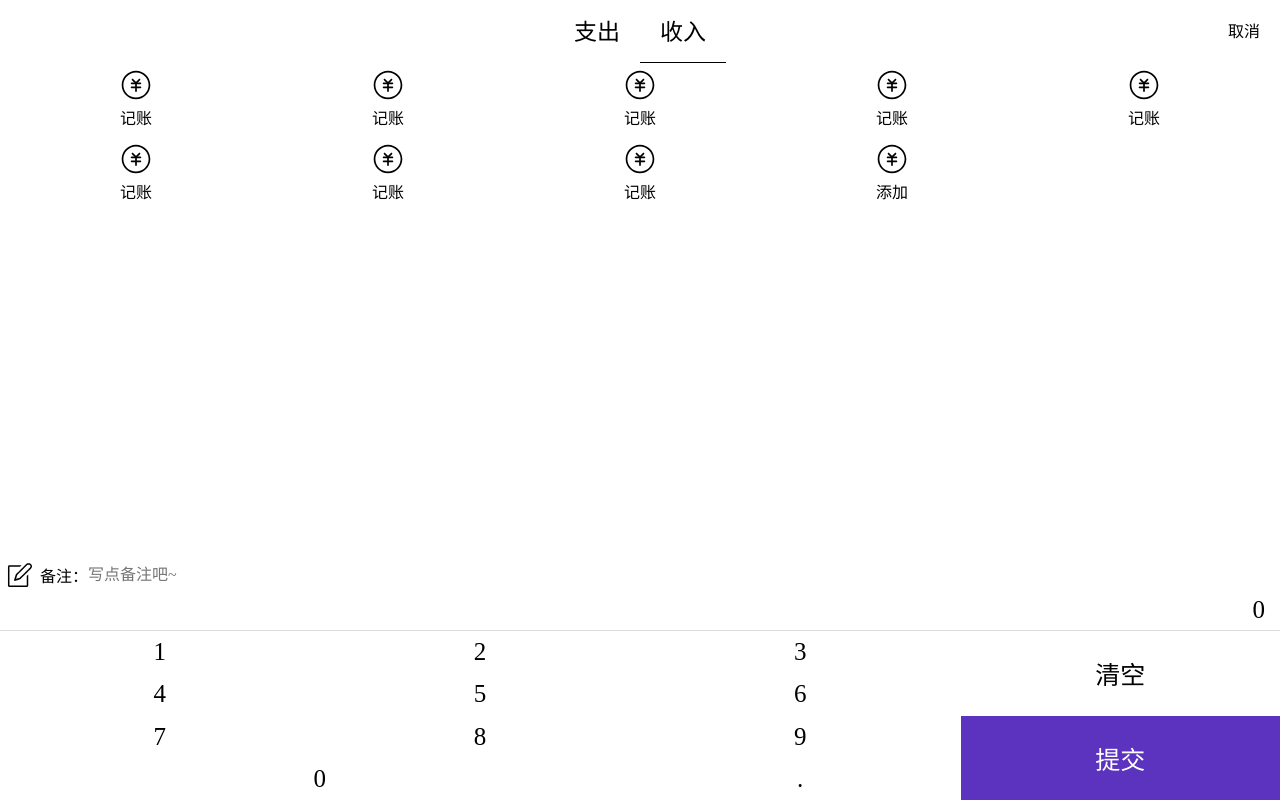
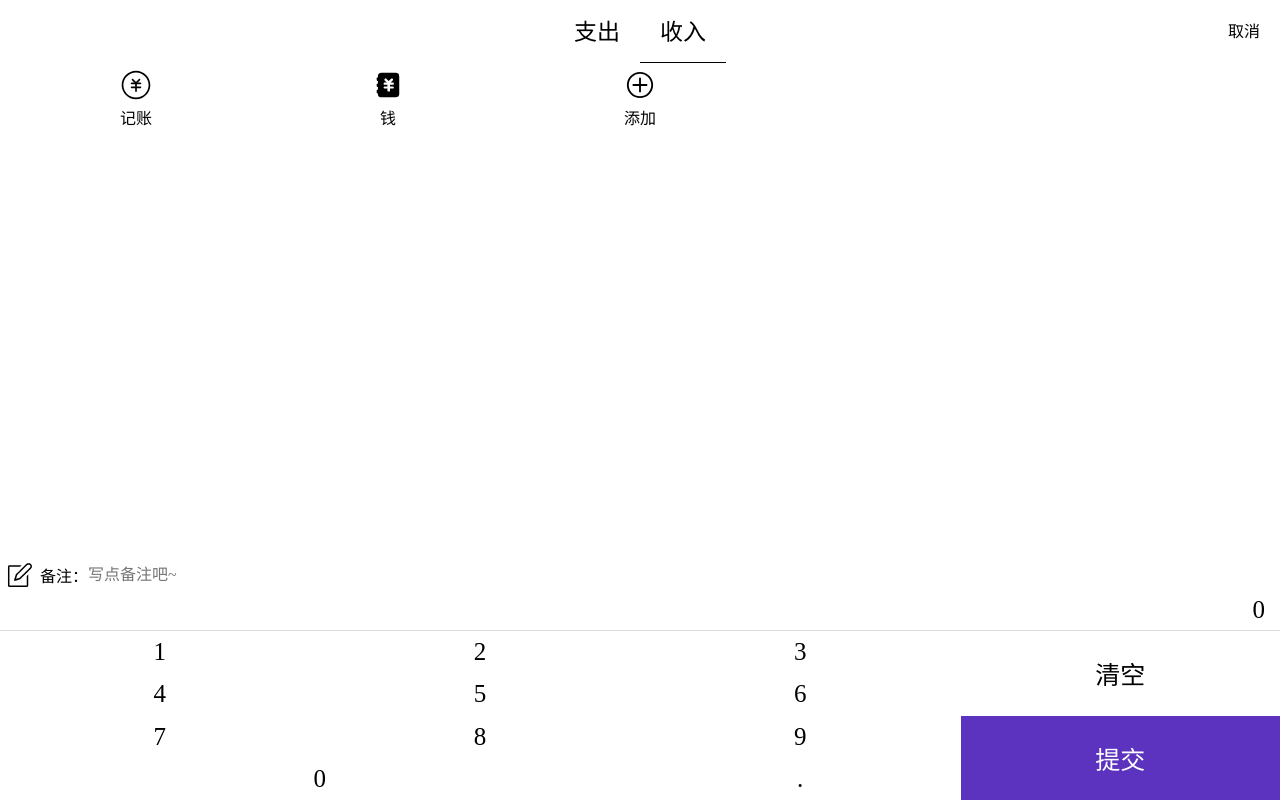
Before and after one commit to DaozhangChen/my-react-tally, a React app: page /#/tallyPage in a window 1280 px wide. Built offline with nearby package versions, Linux system fonts and the light colour scheme.

Commit message:
初步完成记账功能

```diff
--- a/src/components/IconSection.tsx
+++ b/src/components/IconSection.tsx
@@ -5,10 +5,16 @@ const IconListWrapper=styled.div`
     min-height: 500px;
     overflow: auto;
 `
-const IconSection=()=>{
+type Props={
+    value:{name:string,value:string},
+    onChange:(tag:{name:string,value:string})=>void
+}
+const IconSection=(props:Props)=>{
     return(
         <IconListWrapper>
-            <MainList />
+            <MainList value={props.value}
+                      onChange={props.onChange}
+            />
         </IconListWrapper>
     )
 }
--- a/src/components/InputPad.tsx
+++ b/src/components/InputPad.tsx
@@ -83,7 +83,6 @@ const Wrapper = styled.div`
 
 const InputPad = () => {
     const [amountNumber, _setAmountNumber] = useState('0')
-
     const setAmountNumber=(n:string)=>{
         const dotIndex = amountNumber.indexOf('.')
         if(n==='清空'){
@@ -116,7 +115,7 @@ const InputPad = () => {
         }
         _setAmountNumber(amountNumber + n)
     }
-    const {onChange}=useContext(InputNumber)
+    const {onChange,onSubmit}=useContext(InputNumber)
     useEffect(()=>{
         onChange(amountNumber)
     },[amountNumber])
@@ -133,7 +132,7 @@ const InputPad = () => {
         {text: '0', onClick: () => setAmountNumber('0')},
         {text: '.', onClick: () => setAmountNumber('.')},
         {text: '清空', onClick: () => setAmountNumber('清空')},
-        {text: '提交', onClick: () => setAmountNumber('ok')},
+        {text: '提交', onClick: () => onSubmit()},
     ]
     return (
         <Wrapper>
--- a/src/components/MainList.tsx
+++ b/src/components/MainList.tsx
@@ -1,5 +1,6 @@
 import styled from "styled-components";
 import Icon from "./Icon";
+import {useState} from "react";
 
 const Wrapper=styled.div`
 padding: 10px 10px;
@@ -8,8 +9,7 @@ const List=styled.div`
     ul{
       display: flex;
       flex-wrap: wrap;
-
-      li{
+      li {
         display: flex;
         flex-direction: column;
         justify-content: center;
@@ -17,52 +17,43 @@ const List=styled.div`
         width: 20%;
         flex-shrink: 0;
         margin-bottom: 15px;
-        >span{
+
+        > span {
           margin-top: 5px;
         }
       }
+      .selected{
+        color: red;
+        fill: red;
+      }
     }
 `
-
-const MainList=()=>{
+type Props={
+    value:{name:string,value:string},
+    onChange:(tag:{name:string,value:string})=>void
+}
+const MainList=(props:Props)=>{
+    const [tagList,setTagList]=useState([{name:'money',value:'记账'},
+        {name:'tally',value:'钱'}])
+    const [select,setSelect]=useState('')
+    const onClick=(name:string,value:string)=>{
+        setSelect(name)
+        props.onChange({name,value})
+    }
     return(
         <Wrapper>
             <List>
                 <ul>
+                    {
+                        tagList.map(tag=>
+                        <li key={tag.name} onClick={()=>onClick(tag.name,tag.value)} className={tag.name===select?'selected':''}>
+                            <Icon name={tag.name} />
+                            <span>{tag.value}</span>
+                        </li>
+                        )
+                    }
                     <li>
-                        <Icon name='money'/>
-                        <span>记账</span>
-                    </li>
-                    <li>
-                        <Icon name='money'/>
-                        <span>记账</span>
-                    </li>
-                    <li>
-                        <Icon name='money'/>
-                        <span>记账</span>
-                    </li>
-                    <li>
-                        <Icon name='money'/>
-                        <span>记账</span>
-                    </li>
-                    <li>
-                        <Icon name='money'/>
-                        <span>记账</span>
-                    </li>
-                    <li>
-                        <Icon name='money'/>
-                        <span>记账</span>
-                    </li>
-                    <li>
-                        <Icon name='money'/>
-                        <span>记账</span>
-                    </li>
-                    <li>
-                        <Icon name='money'/>
-                        <span>记账</span>
-                    </li>
-                    <li>
-                        <Icon name='money'/>
+                        <Icon name='add'/>
                         <span>添加</span>
                     </li>
                 </ul>
--- a/src/components/NoteSection.tsx
+++ b/src/components/NoteSection.tsx
@@ -15,12 +15,16 @@ const Note=styled.div`
     outline: none;
   }
 `
-const NoteSection=()=>{
+type Props={
+    value:string,
+    onChange:(note:string)=>void
+}
+const NoteSection=(props:Props)=>{
     return(
         <Note>
             <Icon name='note'/>
             <span>备注：</span>
-            <input type='text' placeholder='写点备注吧~'/>
+            <input type='text' placeholder='写点备注吧~' onChange={(e)=>props.onChange(e.target.value)}/>
         </Note>
     )
 }
--- a/src/view/TallyPage.tsx
+++ b/src/view/TallyPage.tsx
@@ -3,7 +3,7 @@ import TagSection from "../components/TagSection";
 import IconSection from "../components/IconSection";
 import NoteSection from "../components/NoteSection";
 import InputSection from "../components/InputSection";
-import React, {createContext, useState} from "react";
+import React, {useEffect, useRef, useState} from "react";
 
 const Wrapper = styled.div`
   display: flex;
@@ -12,40 +12,76 @@ const Wrapper = styled.div`
   height: 100vh;
 `
 
-export const InputNumber = React.createContext({amount:'0' ,
-    onChange:(obj:string)=>onChange2({obj})})
-type Obj={
-  obj:string
+type Obj = { obj: string }
+const onChange2 = (_obj: Obj) => {
+    return
 }
-const onChange2=(obj:Obj)=>{
-    console.log(obj)
+const onSubmit2 = () => {
+    return
 }
+export const InputNumber = React.createContext({
+    amount: '0',
+    onChange: (obj: string) => onChange2({obj}),
+    onSubmit: onSubmit2
+})
+
 
 const TallyPage = () => {
     type Category = '收入' | '支出'
     type Selected = typeof selected
     const [selected, setSelected] = useState({
         category: '收入' as Category,
-        tagIds: [] as number[],
+        tagIds: 0,
+        tag: {name: '', value: ''},
         amount: '0',
         note: ''
     })
     const onChange = (obj: Partial<Selected>) => {
         setSelected({
             ...selected,
-            ...obj
+            ...obj,
         })
+    }
+    const isFistTime = useRef(true)
+    useEffect(() => {
+        console.log('执行了')
+        if (isFistTime.current) {
+            isFistTime.current = false
+            return
+        }
+        const bill = JSON.stringify(selected)
+        localStorage.setItem('bills', bill)
+    }, [selected.tagIds])
+
+    const onSubmit = () => {
+        let tagIds
+        if (localStorage.getItem('maxId') === null) {
+            tagIds = 1
+        } else {
+            tagIds = Number(localStorage.getItem('maxId'))
+        }
+        onChange({tagIds})
+        ++tagIds
+        const MaxId = JSON.stringify(tagIds)
+        localStorage.setItem('maxId', MaxId)
     }
     return (
         <Wrapper>
             <TagSection value={selected.category}
                         onChange={category => onChange({category})}
             />
-            <IconSection/>
-            <NoteSection/>
+            <IconSection value={selected.tag}
+                         onChange={tag => onChange({tag})}
+            />
+            <NoteSection value={selected.note}
+                         onChange={note => onChange({note})}
+            />
             <InputNumber.Provider value={
-                {amount: selected.amount,
-                    onChange: (amount:string) => onChange({amount})}}>
+                {
+                    amount: selected.amount,
+                    onChange: (amount: string) => onChange({amount}),
+                    onSubmit: onSubmit
+                }}>
                 <InputSection/>
             </InputNumber.Provider>
         </Wrapper>
```
Also changed, not shown: src/icons/add.svg (added).
